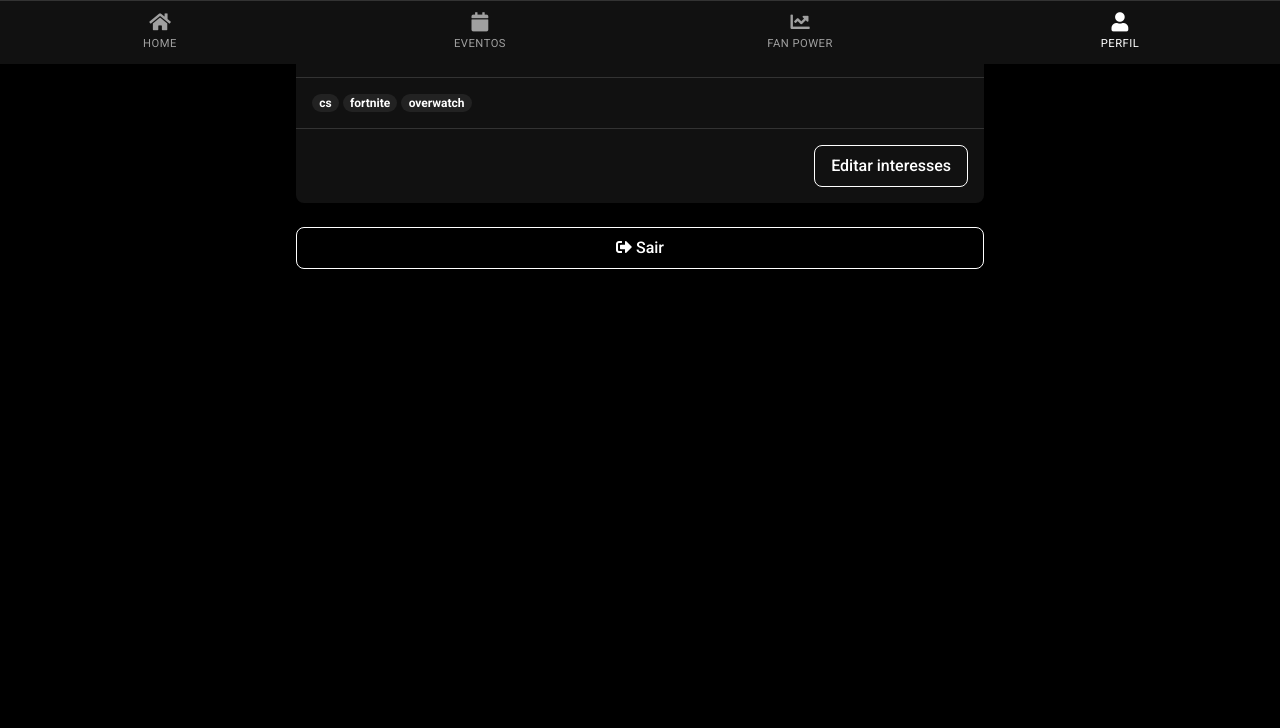
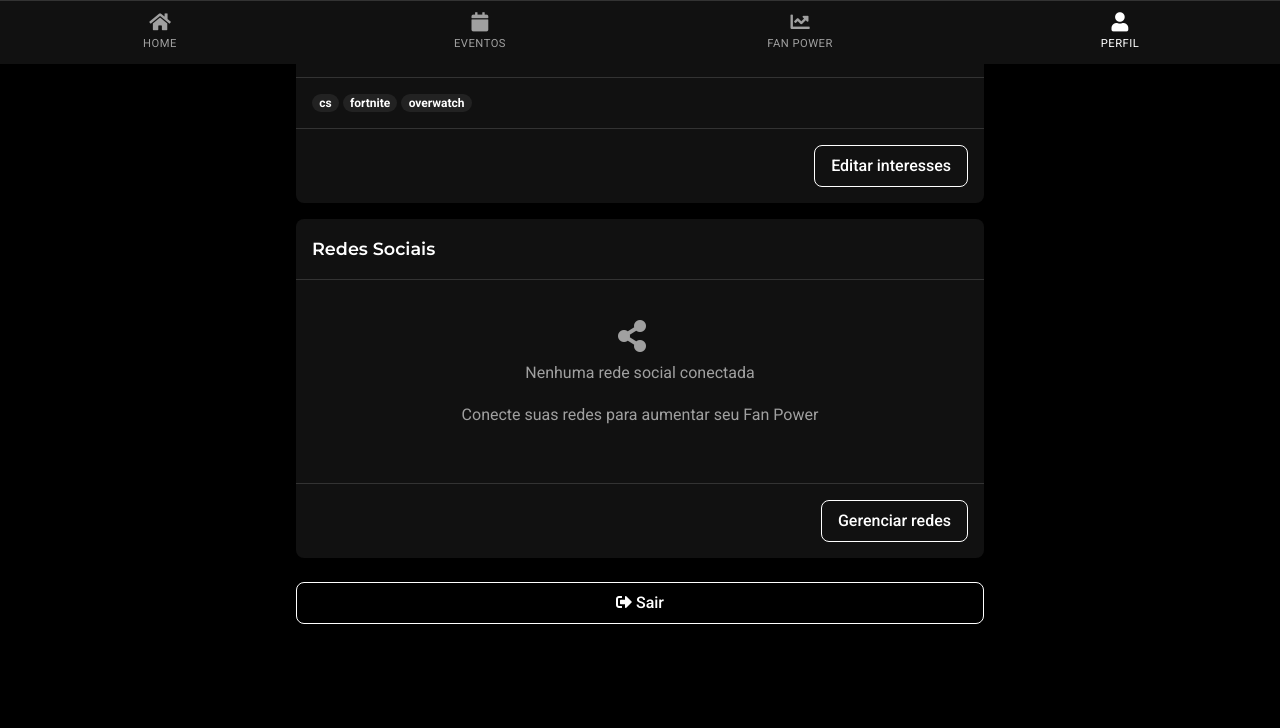
Before and after one commit to daarks/FuriaApp, a Flask app: page /profile in a window 1280 px wide. Shown: the part 736-1464 px from the top of the page. Before the commit the page ends 1005 px from the top, so only its background shows below. Run offline with Flask 3, Linux system fonts and the light colour scheme; a user stored in the database is signed in; data comes from the database, SQL or seed files in the repository; data that the repository does not hold is empty; some libraries are stand-ins or nearby versions.

Commit message:
Restore upcoming events to home page and display social media links on profile
Reverts calendar removal on home, displays social media links on profile page, and adds a placeholder audio file.

Replit-Commit-Author: Agent
Replit-Commit-Session-Id: 63a419b3-d6b0-4a83-97b9-94ae45ea7d2e
Replit-Commit-Screenshot-Url: https://storage.googleapis.com/screenshot-production-us-central1/99b9ed1e-a6b5-47d0-9e57-3335fd025a8e/2668e862-401a-450f-9dee-07c41ade4336.jpg

```diff
--- a/templates/app_profile.html
+++ b/templates/app_profile.html
@@ -149,7 +149,61 @@
         </div>
     </div>
 
+    <!-- Redes Sociais -->
+    <div class="app-card app-mt-2">
+        <div class="app-card-header">
+            <h3>Redes Sociais</h3>
+        </div>
+        <div class="app-card-body">
+            {% if social_media and (social_media.twitter or social_media.instagram or social_media.twitch or social_media.youtube or social_media.facebook) %}
+            <div class="app-social-list">
+                {% if social_media.twitter %}
+                <div class="app-social-item">
+                    <i class="fab fa-twitter app-social-icon twitter"></i>
+                    <span class="app-social-title">Twitter/X</span>
+                </div>
+                {% endif %}
 
+                {% if social_media.instagram %}
+                <div class="app-social-item">
+                    <i class="fab fa-instagram app-social-icon instagram"></i>
+                    <span class="app-social-title">Instagram</span>
+                </div>
+                {% endif %}
+
+                {% if social_media.twitch %}
+                <div class="app-social-item">
+                    <i class="fab fa-twitch app-social-icon twitch"></i>
+                    <span class="app-social-title">Twitch</span>
+                </div>
+                {% endif %}
+
+                {% if social_media.youtube %}
+                <div class="app-social-item">
+                    <i class="fab fa-youtube app-social-icon youtube"></i>
+                    <span class="app-social-title">YouTube</span>
+                </div>
+                {% endif %}
+
+                {% if social_media.facebook %}
+                <div class="app-social-item">
+                    <i class="fab fa-facebook-f app-social-icon facebook"></i>
+                    <span class="app-social-title">Facebook</span>
+                </div>
+                {% endif %}
+            </div>
+            {% else %}
+            <div class="app-empty-state">
+                <i class="fas fa-share-alt app-icon-large app-mb-1"></i>
+                <p>Nenhuma rede social conectada</p>
+                <p class="app-text-light">Conecte suas redes para aumentar seu Fan Power</p>
+            </div>
+            {% endif %}
+        </div>
+        <div class="app-card-footer">
+            <a href="{{ url_for('social_media') }}" class="app-btn app-btn-outline">Gerenciar redes</a>
+        </div>
+    </div>
 
     <!-- Logout Button -->
     <div class="app-mt-3 app-mb-3 app-text-center">
```
Also changed, not shown: other parts of templates/app_profile.html (+39 -0 lines), templates/app_home.html (+40 -0 lines), 1 other file.
